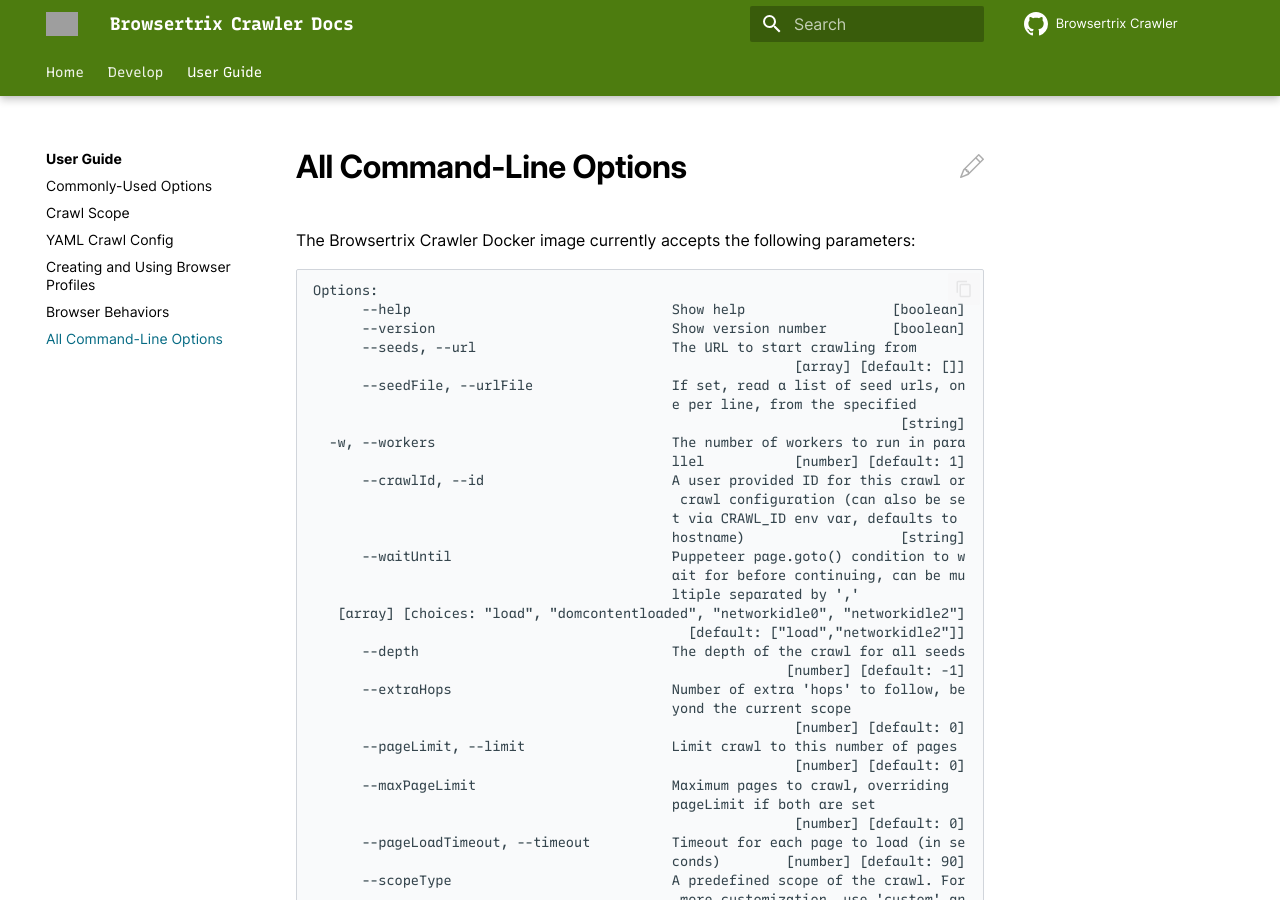
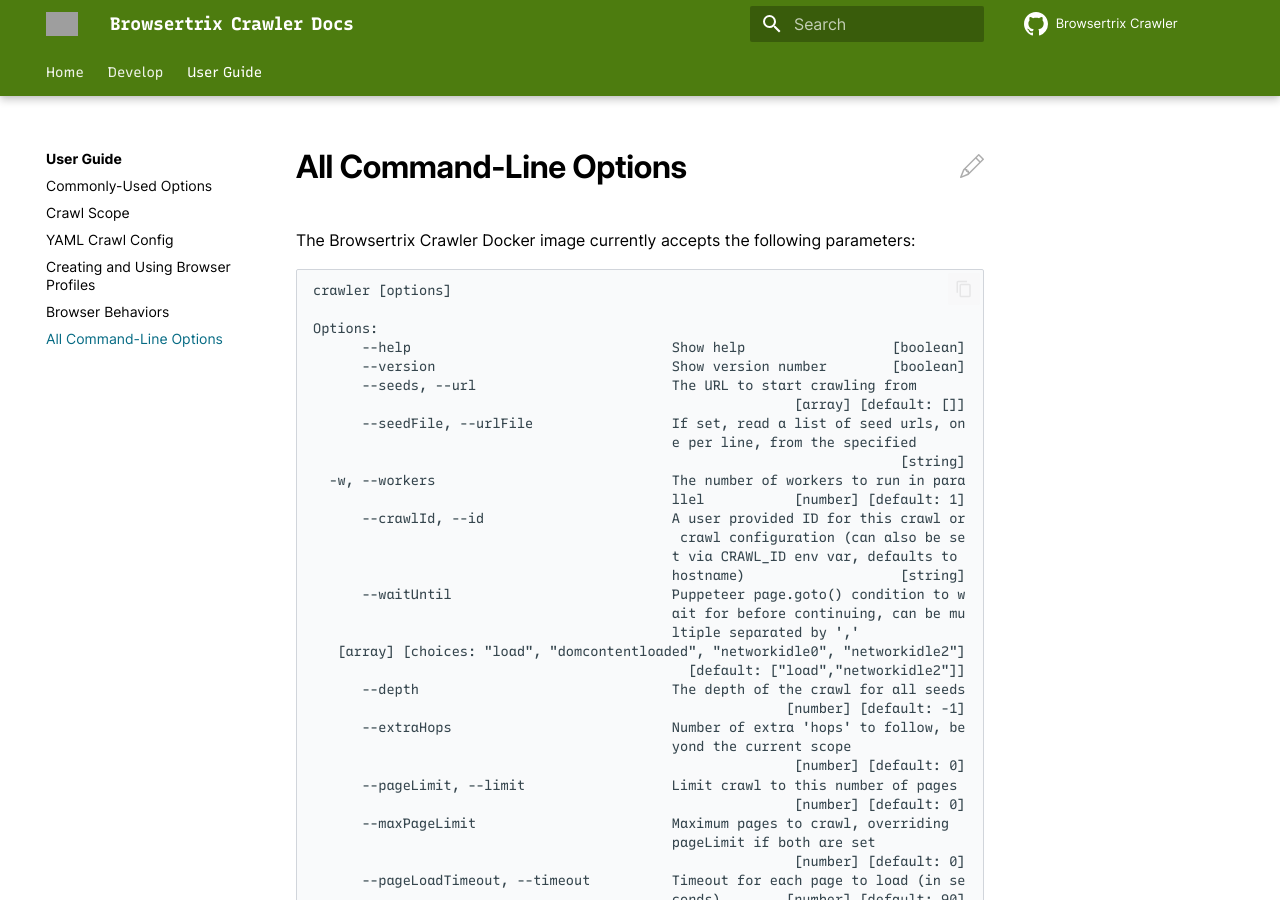
Before and after one commit to webrecorder/browsertrix-crawler, an MkDocs documentation site: the page built from docs/docs/user-guide/cli-options.md, in a window 1280 px wide and 900 px high. Built offline with MkDocs 1.6.1 and Material for MkDocs 9.7.7, drawn with Linux system fonts in a browser that asks for light colours; comment, search, counter and statistics services are not loaded; grey boxes are pictures that could not be loaded.

````diff
--- a/docs/docs/user-guide/cli-options.md
+++ b/docs/docs/user-guide/cli-options.md
@@ -3,6 +3,8 @@
 The Browsertrix Crawler Docker image currently accepts the following parameters:
 
 ```
+crawler [options]
+
 Options:
       --help                                Show help                  [boolean]
       --version                             Show version number        [boolean]
--- a/docs/mkdocs.yml
+++ b/docs/mkdocs.yml
@@ -47,6 +47,7 @@
   - index.md
   - Develop:
     - develop/index.md
+    - develop/docs.md
   - User Guide:
     - user-guide/index.md
     - user-guide/common-options.md
````
Also changed, not shown: README.md, 2 other files.
